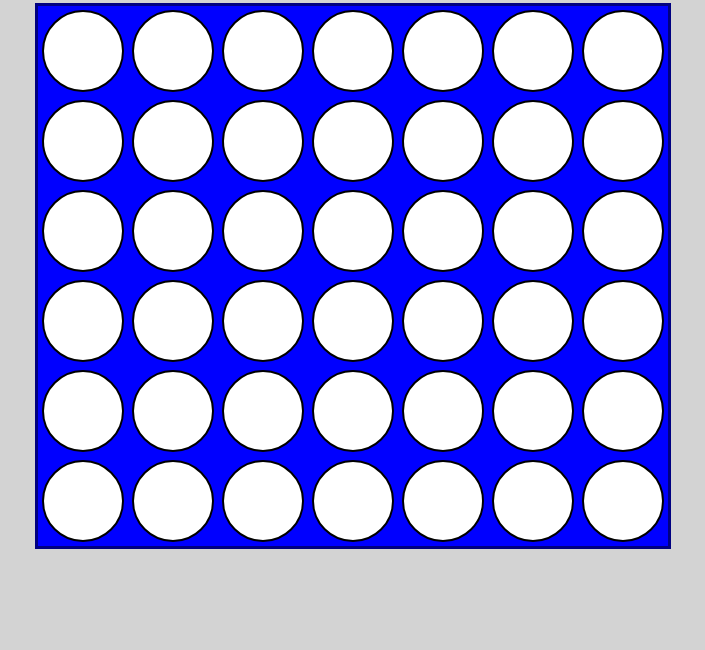
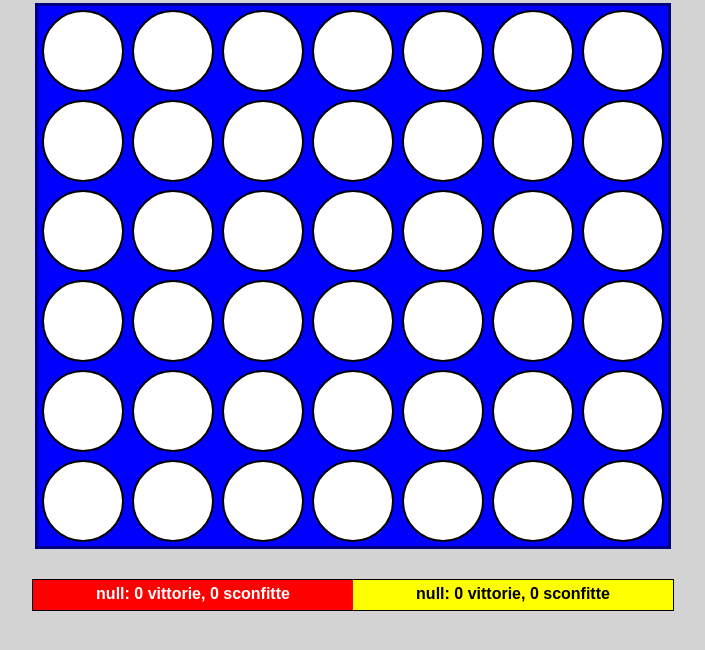
Before and after one commit to AkiraKage/Forza-4, a plain HTML site: page game.html in a window 1280 px wide. Shown: the part 98-748 px from the top of the page, without its empty margins (287-992 px from the left). Drawn offline with Linux system fonts and the light colour scheme.

Commit message:
added infobox and relative info updating fn, slight fixes

```diff
--- a/game.html
+++ b/game.html
@@ -12,7 +12,14 @@
 
     <div id="gametab">
     </div>
-
+    <div id="info">
+        <div id="infored">
+            <p id="inforedp" class="infop"></p>
+        </div>
+        <div id="infoyellow">
+            <p id="infoyellowp" class="infop"></p>
+        </div>
+    </div>
 <script src="script.js"></script>
 </body>
 </html>
--- a/script.js
+++ b/script.js
@@ -15,7 +15,7 @@ let rows = 6;
 let cols = 7;
 let currColumns = [5, 5, 5, 5, 5, 5, 5];
 
-window.onload = () => { SetBoard(), retrieveJSON() };
+window.onload = () => { SetBoard(), retrieveJSON(), updateVisualStats() };
 
 function retrieveJSON() {
     if (stored) {
@@ -190,6 +190,12 @@ function gameEnd(r, c) {
     gameon = false;
     turnp.innerText = `Il vincitore è ${winner}`;
     turnp.classList.add("winner");
+    updateVisualStats();
+}
+
+function updateVisualStats() {
+    document.getElementById("inforedp").innerText = `${red}:  ${registered[redindex].wins} vittorie,  ${registered[redindex].losses} sconfitte`;
+    document.getElementById("infoyellowp").innerText = `${yellow}:  ${registered[yellowindex].wins} vittorie, ${registered[yellowindex].losses} sconfitte`;
 }
 
 function updateJSONstats(winnerindex, loserindex) {
--- a/style.css
+++ b/style.css
@@ -101,8 +101,8 @@ input[type="submit"] {
 @keyframes color-change {
     0% { color: red; }
     20% { color: blue; }
-    40% { color: orange; }
-    60% { color: purple; }
+    40% { color: yellow; }
+    60% { color: magenta; }
     80% { color: rgb(36, 201, 36); }
     100% { color: red; }
 }
@@ -123,3 +123,34 @@ input[type="submit"] {
     0%, 100% { color: red; }
     50% { color: black; }
 }
+
+#info {
+    border: 1px solid;
+    margin: 30px auto;
+    width: 640px;
+    height: 30px;
+    display: flex;
+}
+
+#infored, #infoyellow {
+    width: 50%;
+    display: flex;
+    justify-content: center;
+    padding: 5px;
+}
+
+#infored {
+    background-color: red;
+    color: white;
+}
+
+#infoyellow {
+    background-color: yellow;
+}
+
+.infop {
+    font-size: 16px;
+    text-align: center;
+    margin: 0;
+    font-weight: 600;
+}
```
